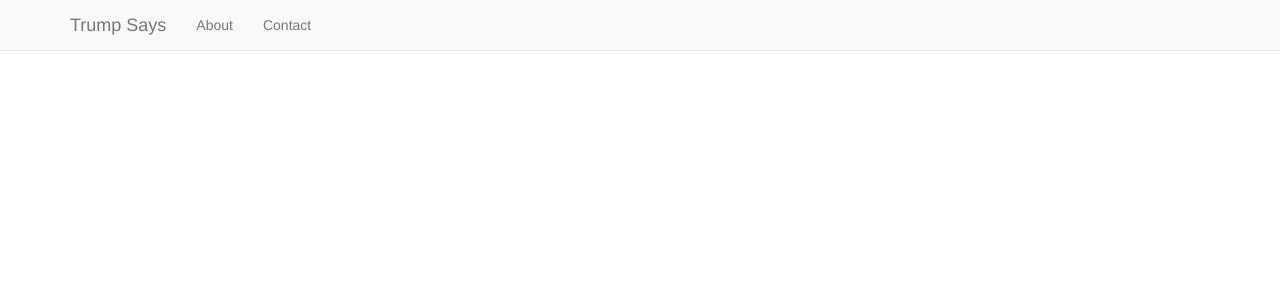
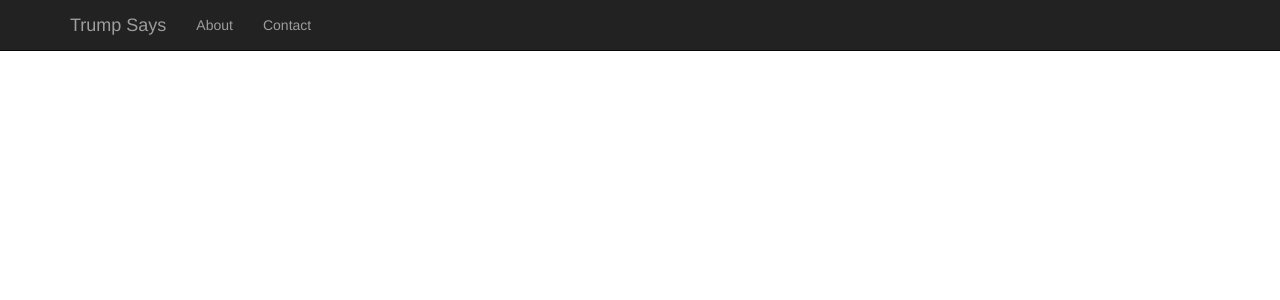
Before and after one commit to csabatini/flask-trumptweets, a Python web app: template app/templates/base.html in a window 1280 px wide. Shown: the top 300 px of the page. Run offline with Jinja, Linux system fonts and the light colour scheme; the template is opened without the code that fills it, so the values that code supplies are empty; some libraries are stand-ins or nearby versions.

Commit message:
navbar class, padding

```diff
--- a/app/static/css/style.css
+++ b/app/static/css/style.css
@@ -1,3 +1,8 @@
+body {
+  padding-top: 70px;
+  padding-bottom: 30px;
+}
+
 table {
     table-layout: fixed;
 }
--- a/app/templates/base.html
+++ b/app/templates/base.html
@@ -1,8 +1,9 @@
-<!doctype HTML>
-<html>
+<!DOCTYPE html>
+<html lang="en">
 <head>
     <meta charset="utf-8">
-    <meta name="viewport" content="width=device-width, initial-scale=1, shrink-to-fit=no">
+    <meta http-equiv="X-UA-Compatible" content="IE=edge">
+    <meta name="viewport" content="width=device-width, initial-scale=1">
     {% include 'stylesheets.html' %}
     <title>
         {% block title %}
@@ -13,7 +14,7 @@
 </head>
 <body>
 <header>
-    <nav class="navbar navbar-default navbar-static-top">
+    <nav class="navbar navbar-inverse navbar-fixed-top">
         <div class="container">
             <div class="navbar-header">
                 <button type="button" class="navbar-toggle collapsed" data-toggle="collapse" data-target="#navbar"
@@ -25,7 +26,7 @@
                 </button>
                 <a class="navbar-brand" href="{{ url_for('main.index') }}">Trump Says</a>
             </div>
-            <div id="navbar" class="navbar-collapse collapse">
+            <div id="navbar" class="collapse navbar-collapse">
                 <ul class="nav navbar-nav">
                     <li><a href="{{ url_for('main.index') }}">About</a></li>
                     <li><a href="{{ url_for('main.index') }}">Contact</a></li>
```
